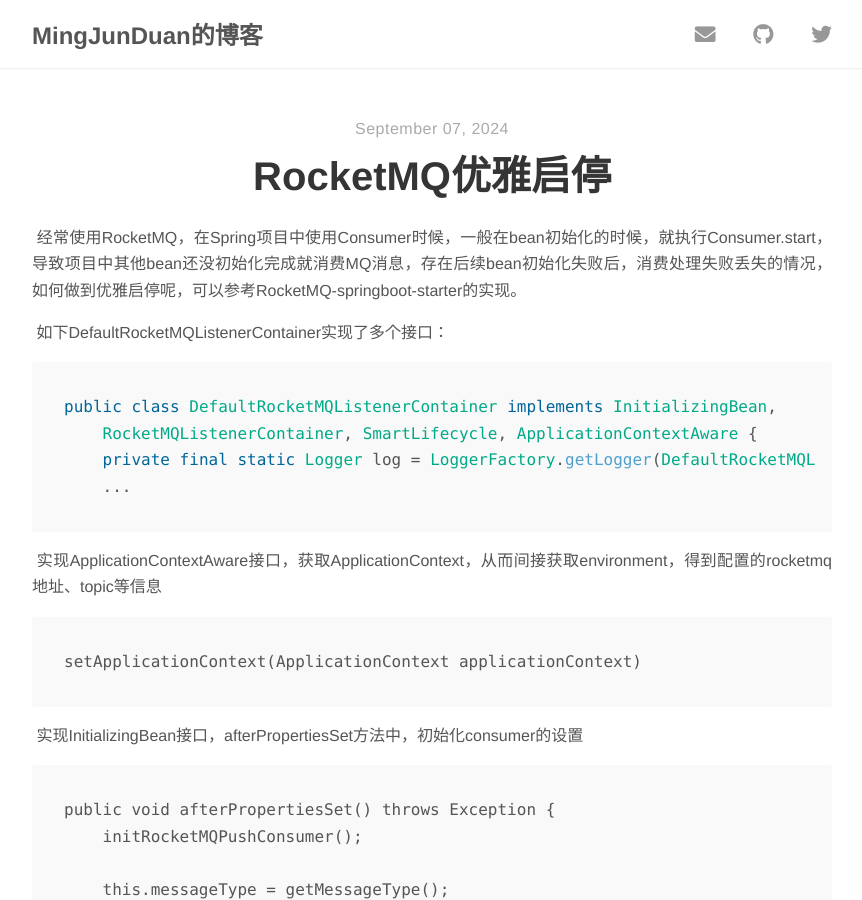
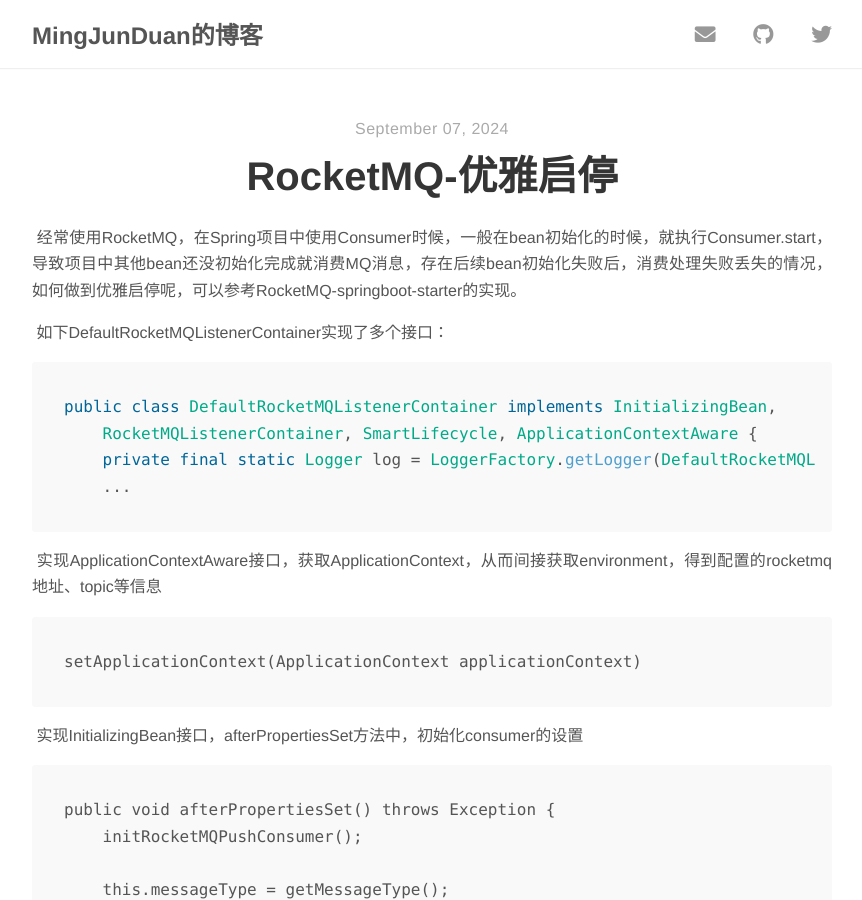
Before and after one commit to MingJunDuan/MingJunDuan.github.io, a Jekyll site: the page built from _posts/2024-09-07-RocketMQ-优雅启停.md, in a window 1280 px wide and 900 px high. Shown: the whole window, without its empty margins (208-1070 px from the left). Built offline with Jekyll 4.4.1, drawn with Linux system fonts in a browser that asks for light colours; nearby versions of some CDN libraries.

```diff
--- a/_posts/2024-09-07-RocketMQ优雅启停.md
+++ b/_posts/2024-09-07-RocketMQ-优雅启停.md
@@ -1,6 +1,6 @@
 ---
 layout: post
-title: "RocketMQ优雅启停"
+title: "RocketMQ-优雅启停"
 author: "Inela"
 ---
 
```
